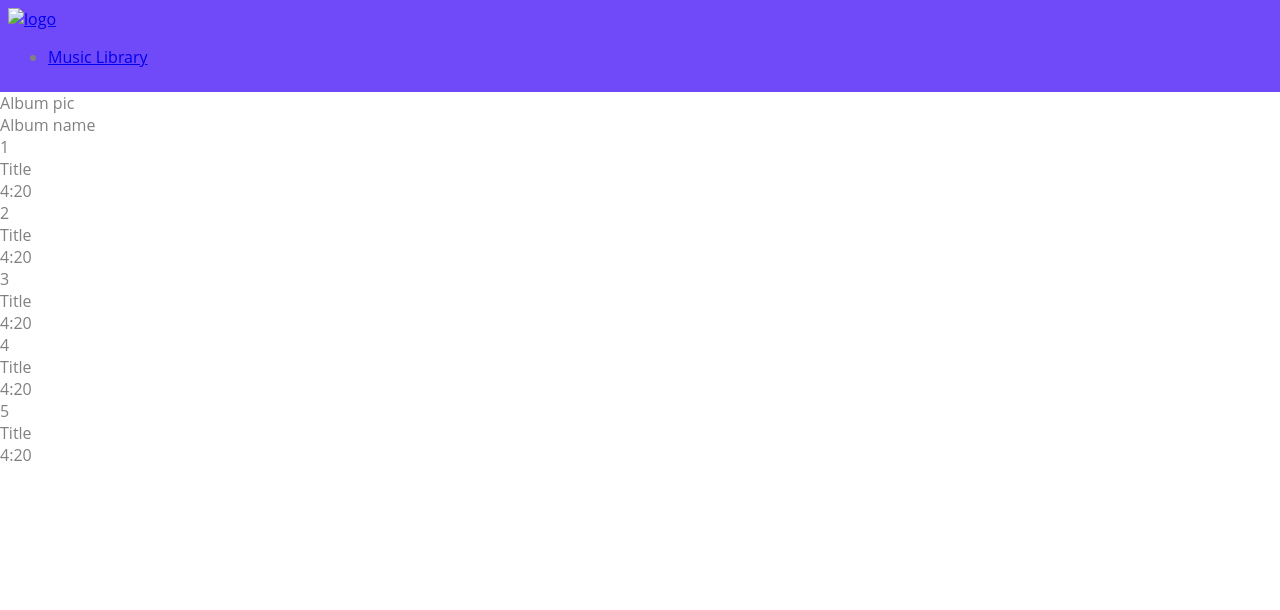
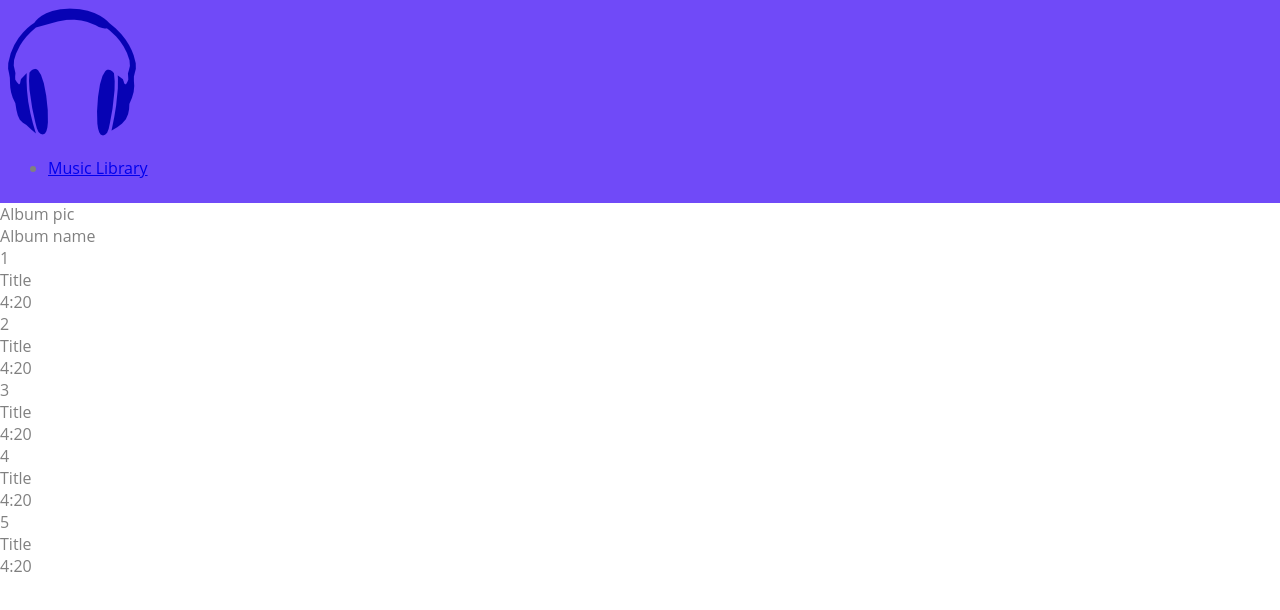
Before and after one commit to BrianArchibald/AudioPlayer, a plain HTML site: page index.html in a window 1280 px wide. Drawn offline with Linux system fonts and the light colour scheme.

Commit message:
added logo

```diff
--- a/index.html
+++ b/index.html
@@ -7,7 +7,7 @@
 <body class="player">
 	<nav class="navbar">
 		<a href="index.html" class="logo">
-			<img src="#" alt="logo">
+			<img src="headphones.png" alt="logo">
 		</a>
 		<ul class="nav-library">
 			<li>
```
Also changed, not shown: headphones.png (added).
